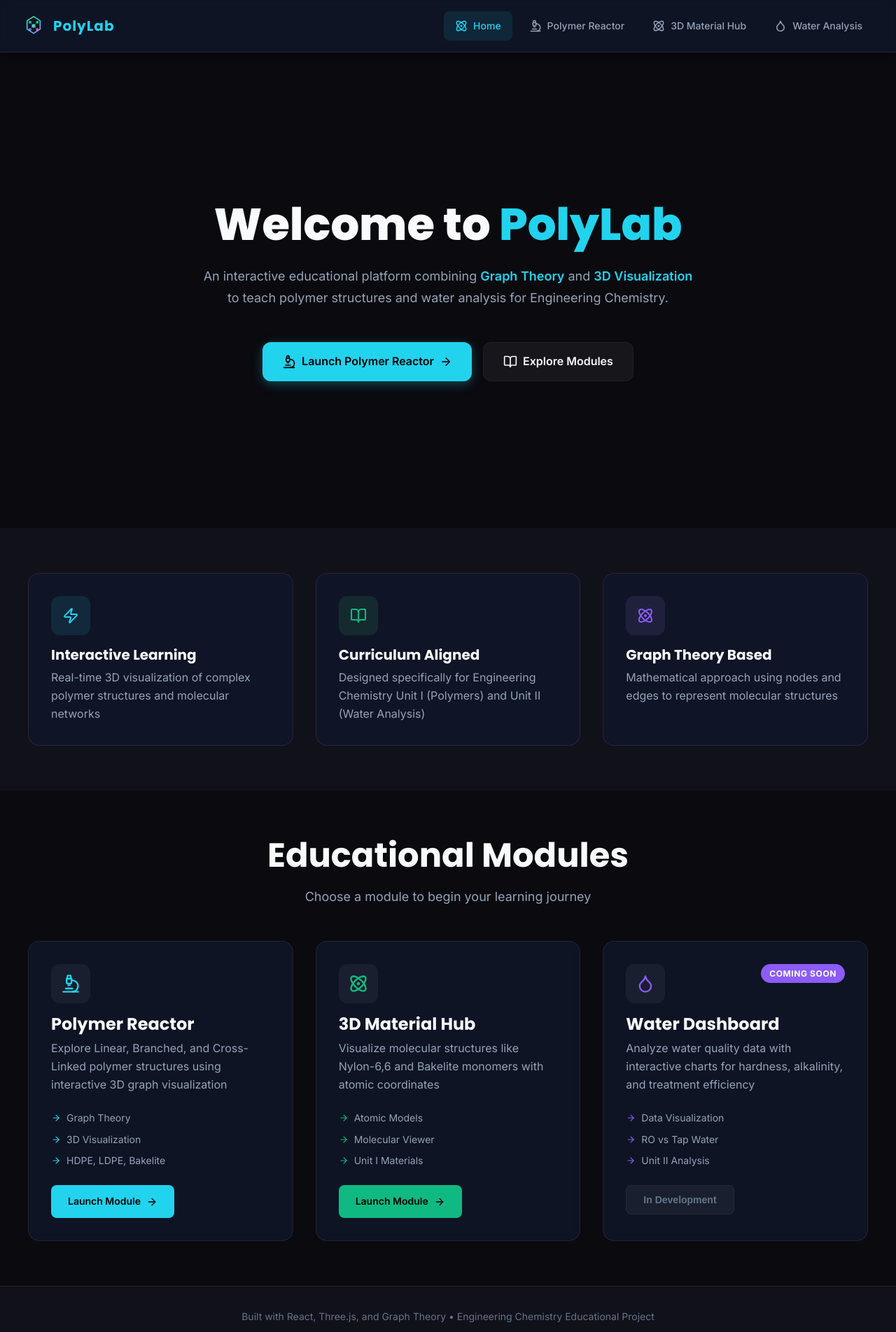
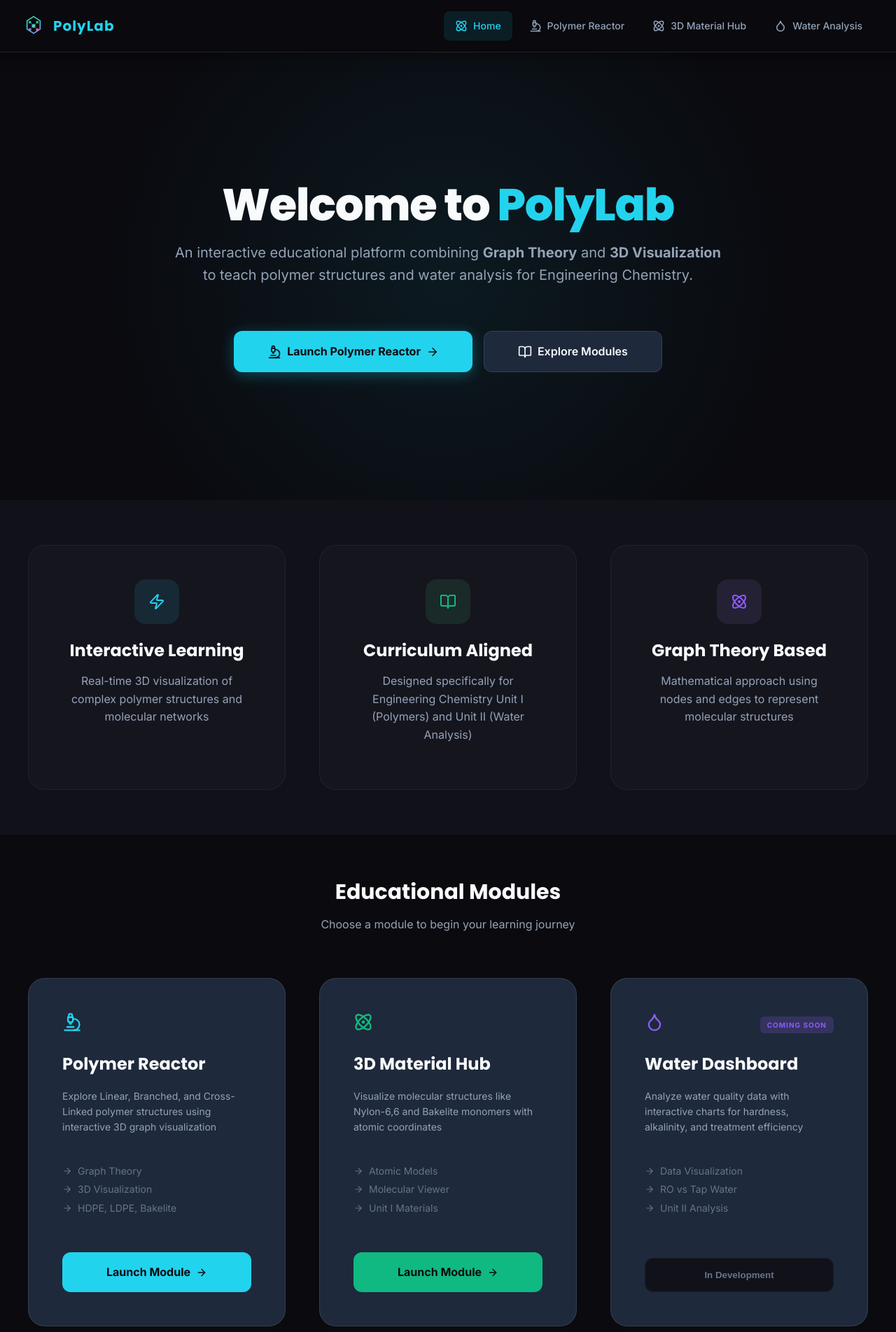
Before and after one commit to Pranjul-00/PolyLab, a React (Vite) app: page / in a window 1280 px wide. Shown: the top 1904 px of the page at 70% size. Built offline with nearby package versions, Linux system fonts and the light colour scheme.

Commit message:
feat: implement Scientific Lab theme and enhance 3D molecular visualization realism

```diff
--- a/src/components/MoleculeViewer.jsx
+++ b/src/components/MoleculeViewer.jsx
@@ -23,7 +23,7 @@ function MoleculeViewer({ molecule, autoRotate = false }) {
 
         // Scene setup
         const scene = new THREE.Scene();
-        scene.background = new THREE.Color(0x050505);
+        scene.background = new THREE.Color(0x0a0a0f);
         sceneRef.current = scene;
 
         // Camera setup
--- a/src/components/Navigation.module.css
+++ b/src/components/Navigation.module.css
@@ -4,10 +4,10 @@
     position: sticky;
     top: 0;
     z-index: 1000;
-    background: var(--glass-bg);
-    backdrop-filter: blur(var(--glass-blur));
-    border-bottom: 1px solid var(--glass-border);
-    box-shadow: 0 4px 12px rgba(0, 0, 0, 0.3);
+    background: rgba(10, 10, 15, 0.85);
+    backdrop-filter: blur(12px);
+    border-bottom: 1px solid var(--color-border-medium);
+    box-shadow: 0 4px 20px rgba(0, 0, 0, 0.4);
 }
 
 .navContainer {
--- a/src/pages/Home.module.css
+++ b/src/pages/Home.module.css
@@ -1,287 +1,198 @@
-/* Home.module.css */
+/* Home.module.css - Scientific Lab Redesign */
 
 .homePage {
+    background-color: var(--color-bg-primary);
+    color: var(--color-text-primary);
     min-height: 100vh;
-    display: flex;
-    flex-direction: column;
 }
 
-/* ========================================
-   Hero Section
-   ======================================== */
-
+/* Hero Section */
 .hero {
     position: relative;
-    min-height: 85vh;
+    min-height: 80vh;
     display: flex;
     align-items: center;
     justify-content: center;
-    overflow: hidden;
-    padding: var(--space-2xl) var(--space-lg);
+    padding: var(--space-3xl) var(--space-xl);
+    background: radial-gradient(circle at 50% 50%, rgba(34, 211, 238, 0.08) 0%, transparent 70%);
 }
 
 .heroContent {
-    position: relative;
+    max-width: 1000px;
+    text-align: center;
     z-index: 2;
-    max-width: 900px;
-    text-align: center;
-}
-
-.heroText {
-    animation: fadeIn 0.8s ease-out;
-}
-
-.badge {
-    display: inline-flex;
-    align-items: center;
-    gap: 0.5rem;
-    padding: 0.5rem 1rem;
-    background: rgba(74, 222, 128, 0.1);
-    border: 1px solid rgba(74, 222, 128, 0.3);
-    border-radius: 2rem;
-    color: var(--color-accent-green);
-    font-size: var(--text-sm);
-    font-weight: 600;
-    margin-bottom: var(--space-lg);
 }
 
 .heroTitle {
     font-size: var(--text-5xl);
+    font-weight: 800;
+    margin-bottom: var(--space-md);
+    letter-spacing: -0.02em;
     font-family: var(--font-display);
-    font-weight: 900;
-    margin-bottom: var(--space-lg);
     line-height: 1.1;
 }
 
 .heroSubtitle {
-    font-size: var(--text-lg);
+    font-size: var(--text-xl);
     color: var(--color-text-secondary);
-    margin-bottom: var(--space-2xl);
-    line-height: 1.7;
-    max-width: 700px;
-    margin-left: auto;
-    margin-right: auto;
-}
-
-.heroSubtitle strong {
-    color: var(--color-accent-cyan);
-    font-weight: 600;
+    max-width: 800px;
+    margin: 0 auto var(--space-3xl) auto;
+    line-height: 1.6;
 }
 
 .heroButtons {
     display: flex;
     gap: var(--space-md);
     justify-content: center;
-    flex-wrap: wrap;
 }
 
 .primaryButton {
-    display: inline-flex;
+    background: var(--color-accent-cyan);
+    color: #0a0a0f;
+    padding: var(--space-md) var(--space-2xl);
+    border-radius: var(--radius-lg);
+    font-weight: 700;
+    display: flex;
     align-items: center;
-    gap: 0.5rem;
-    padding: 0.875rem 1.75rem;
-    background: var(--color-accent-cyan);
-    color: #000;
-    font-weight: 600;
-    font-size: var(--text-base);
-    border-radius: var(--radius-lg);
+    gap: var(--space-sm);
+    transition: all var(--transition-base);
     text-decoration: none;
-    transition: all var(--transition-base);
-    box-shadow: 0 4px 15px rgba(34, 211, 238, 0.3);
+    box-shadow: 0 4px 20px rgba(34, 211, 238, 0.3);
 }
 
 .primaryButton:hover {
-    transform: translateY(-2px);
-    box-shadow: 0 8px 25px rgba(34, 211, 238, 0.4);
-    background: #1ac7e0;
+    transform: translateY(-4px);
+    box-shadow: 0 8px 30px rgba(34, 211, 238, 0.4);
 }
 
 .secondaryButton {
-    display: inline-flex;
+    background: var(--color-bg-tertiary);
+    border: 1px solid var(--color-border-medium);
+    color: var(--color-text-primary);
+    padding: var(--space-md) var(--space-2xl);
+    border-radius: var(--radius-lg);
+    font-weight: 600;
+    display: flex;
     align-items: center;
-    gap: 0.5rem;
-    padding: 0.875rem 1.75rem;
-    background: rgba(255, 255, 255, 0.05);
-    color: var(--color-text-primary);
-    font-weight: 600;
-    font-size: var(--text-base);
-    border: 1px solid var(--color-border-subtle);
-    border-radius: var(--radius-lg);
+    gap: var(--space-sm);
+    transition: all var(--transition-base);
     text-decoration: none;
-    transition: all var(--transition-base);
 }
 
 .secondaryButton:hover {
-    background: rgba(255, 255, 255, 0.1);
-    border-color: var(--color-border-medium);
+    background: rgba(255, 255, 255, 0.05);
+    border-color: var(--color-accent-cyan);
 }
 
-/* Animated Gradient Background - REMOVED for cleaner design */
-
-/* ========================================
-   Features Section
-   ======================================== */
-
+/* Features Section */
 .features {
-    padding: var(--space-3xl) var(--space-lg);
+    padding: var(--space-3xl) var(--space-xl);
     background: var(--color-bg-secondary);
 }
 
 .featureGrid {
+    display: grid;
+    grid-template-columns: repeat(3, 1fr);
+    gap: var(--space-2xl);
     max-width: 1200px;
     margin: 0 auto;
-    display: grid;
-    grid-template-columns: 1fr;
-    gap: var(--space-xl);
 }
 
 .featureCard {
-    padding: var(--space-xl);
-    background: var(--glass-bg);
-    backdrop-filter: blur(var(--glass-blur));
-    border: 1px solid var(--glass-border);
-    border-radius: var(--radius-xl);
-    transition: transform var(--transition-base);
+    text-align: center;
+    padding: var(--space-2xl);
+    background: rgba(255, 255, 255, 0.02);
+    border-radius: var(--radius-2xl);
+    border: 1px solid var(--color-border-subtle);
+    transition: all var(--transition-base);
 }
 
 .featureCard:hover {
     transform: translateY(-4px);
+    border-color: var(--color-accent-cyan);
 }
 
 .featureIcon {
-    width: 56px;
-    height: 56px;
+    width: 64px;
+    height: 64px;
+    margin: 0 auto var(--space-lg) auto;
     display: flex;
     align-items: center;
     justify-content: center;
-    border-radius: var(--radius-lg);
-    margin-bottom: var(--space-md);
+    border-radius: var(--radius-xl);
 }
 
-.featureCard h3 {
-    font-size: var(--text-xl);
-    margin-bottom: var(--space-sm);
-    color: var(--color-text-primary);
-}
-
-.featureCard p {
-    color: var(--color-text-secondary);
-    line-height: 1.6;
-    margin: 0;
-}
-
-/* ========================================
-   Modules Section
-   ======================================== */
-
+/* Modules Section */
 .modules {
-    padding: var(--space-3xl) var(--space-lg);
+    padding: var(--space-3xl) var(--space-xl);
 }
 
 .modulesHeader {
     text-align: center;
-    margin-bottom: var(--space-2xl);
-}
-
-.modulesHeader h2 {
-    font-size: var(--text-4xl);
-    margin-bottom: var(--space-md);
-}
-
-.modulesHeader p {
-    font-size: var(--text-lg);
-    color: var(--color-text-secondary);
+    margin-bottom: var(--space-3xl);
 }
 
 .moduleGrid {
+    display: grid;
+    grid-template-columns: repeat(3, 1fr);
+    gap: var(--space-2xl);
     max-width: 1200px;
     margin: 0 auto;
-    display: grid;
-    grid-template-columns: 1fr;
-    gap: var(--space-xl);
 }
 
 .moduleCard {
-    padding: var(--space-xl);
-    background: var(--glass-bg);
-    backdrop-filter: blur(var(--glass-blur));
-    border: 1px solid var(--glass-border);
-    border-radius: var(--radius-xl);
+    background: var(--color-bg-tertiary);
+    border: 1px solid var(--color-border-medium);
+    border-radius: var(--radius-2xl);
+    padding: var(--space-2xl);
+    display: flex;
+    flex-direction: column;
+    gap: var(--space-md);
     transition: all var(--transition-base);
     position: relative;
     overflow: hidden;
 }
 
-.moduleCard::before {
-    content: '';
-    position: absolute;
-    top: 0;
-    left: 0;
-    width: 100%;
-    height: 4px;
-    background: linear-gradient(90deg, transparent, var(--accent-color), transparent);
-    opacity: 0;
-    transition: opacity var(--transition-base);
+.moduleCard:hover {
+    transform: translateY(-8px);
+    border-color: var(--accent-color);
+    box-shadow: 0 10px 30px rgba(0, 0, 0, 0.3);
 }
 
-.moduleCard:hover::before {
-    opacity: 1;
-}
-
-.moduleCard.cyan {
-    --accent-color: var(--color-accent-cyan);
-}
-
-.moduleCard.green {
-    --accent-color: var(--color-accent-green);
-}
-
-.moduleCard.purple {
-    --accent-color: var(--color-accent-purple);
-}
-
-.moduleCard:hover {
-    transform: translateY(-4px);
-    border-color: var(--accent-color);
-    box-shadow: 0 12px 30px rgba(0, 0, 0, 0.4);
-}
+.moduleCard.cyan { --accent-color: var(--color-accent-cyan); }
+.moduleCard.green { --accent-color: var(--color-accent-green); }
+.moduleCard.purple { --accent-color: var(--color-accent-purple); }
 
 .moduleHeader {
     display: flex;
     justify-content: space-between;
-    align-items: flex-start;
-    margin-bottom: var(--space-md);
+    align-items: center;
+    margin-bottom: var(--space-sm);
 }
 
 .moduleIcon {
-    width: 56px;
-    height: 56px;
-    display: flex;
-    align-items: center;
-    justify-content: center;
-    background: rgba(255, 255, 255, 0.05);
-    border-radius: var(--radius-lg);
     color: var(--accent-color);
 }
 
 .comingSoonBadge {
-    padding: 0.25rem 0.75rem;
-    background: var(--color-accent-purple);
-    color: white;
-    font-size: var(--text-xs);
+    font-size: 10px;
+    text-transform: uppercase;
+    letter-spacing: 0.1em;
+    padding: 4px 10px;
+    background: rgba(139, 92, 246, 0.2);
+    color: var(--color-accent-purple);
+    border-radius: var(--radius-sm);
     font-weight: 700;
-    border-radius: 1rem;
-    text-transform: uppercase;
-    letter-spacing: 0.05em;
 }
 
 .moduleTitle {
     font-size: var(--text-2xl);
-    margin-bottom: var(--space-sm);
-    color: var(--color-text-primary);
+    font-weight: 700;
+    margin-bottom: var(--space-xs);
 }
 
 .moduleDescription {
+    font-size: var(--text-sm);
     color: var(--color-text-secondary);
     line-height: 1.6;
     margin-bottom: var(--space-lg);
@@ -289,117 +200,76 @@
 
 .featureList {
     list-style: none;
-    margin-bottom: var(--space-lg);
-    display: flex;
-    flex-direction: column;
-    gap: 0.5rem;
+    margin-bottom: var(--space-xl);
+    flex-grow: 1;
 }
 
 .featureList li {
     display: flex;
     align-items: center;
-    gap: 0.5rem;
-    color: var(--color-text-secondary);
+    gap: var(--space-sm);
     font-size: var(--text-sm);
-}
-
-.featureList li svg {
-    color: var(--accent-color);
-    flex-shrink: 0;
+    color: var(--color-text-tertiary);
+    margin-bottom: var(--space-xs);
 }
 
 .moduleButton {
-    display: inline-flex;
+    background: var(--accent-color);
+    color: #0a0a0f;
+    padding: var(--space-md);
+    border-radius: var(--radius-lg);
+    font-weight: 700;
+    display: flex;
     align-items: center;
-    gap: 0.5rem;
-    padding: 0.75rem 1.5rem;
-    background: var(--accent-color);
-    color: #000;
-    font-weight: 600;
-    border-radius: var(--radius-md);
+    justify-content: center;
+    gap: var(--space-sm);
     text-decoration: none;
-    transition: all var(--transition-fast);
-    border: none;
-    cursor: pointer;
-    font-size: var(--text-sm);
-}
-
-.moduleButton:hover {
-    transform: translateX(4px);
-    box-shadow: 0 4px 12px rgba(0, 0, 0, 0.3);
+    transition: all var(--transition-base);
 }
 
 .moduleButtonDisabled {
-    display: inline-flex;
-    align-items: center;
-    gap: 0.5rem;
-    padding: 0.75rem 1.5rem;
-    background: rgba(255, 255, 255, 0.05);
+    background: var(--color-bg-secondary);
     color: var(--color-text-tertiary);
+    padding: var(--space-md);
+    border-radius: var(--radius-lg);
     font-weight: 600;
-    border-radius: var(--radius-md);
     border: 1px solid var(--color-border-subtle);
     cursor: not-allowed;
-    font-size: var(--text-sm);
+    text-align: center;
 }
 
-/* ========================================
-   Footer
-   ======================================== */
-
+/* Footer */
 .footer {
-    padding: var(--space-xl);
+    padding: var(--space-2xl) var(--space-xl);
     text-align: center;
-    border-top: 1px solid var(--glass-border);
+    border-top: 1px solid var(--color-border-subtle);
+    color: var(--color-text-tertiary);
     background: var(--color-bg-secondary);
-    margin-top: auto;
-}
-
-.footer p {
-    color: var(--color-text-tertiary);
-    font-size: var(--text-sm);
-    margin: 0;
-    margin-bottom: 0.5rem;
-}
-
-.footer p:last-child {
-    margin-bottom: 0;
-}
-
-.credit {
-    font-size: var(--text-xs);
 }
 
 .credit a {
     color: var(--color-accent-cyan);
+    text-decoration: none;
     font-weight: 600;
-    transition: opacity var(--transition-fast);
 }
 
-.credit a:hover {
-    opacity: 0.8;
+/* Responsive */
+@media (max-width: 1024px) {
+    .moduleGrid, .featureGrid {
+        grid-template-columns: 1fr 1fr;
+    }
 }
 
-/* ========================================
-   Responsive Design
-   ======================================== */
-
-@media (min-width: 768px) {
-    .featureGrid {
-        grid-template-columns: repeat(3, 1fr);
-    }
-
-    .moduleGrid {
-        grid-template-columns: repeat(2, 1fr);
+@media (max-width: 768px) {
+    .moduleGrid, .featureGrid {
+        grid-template-columns: 1fr;
     }
 
     .heroTitle {
-        font-size: 4rem;
+        font-size: var(--text-4xl);
+    }
+
+    .heroButtons {
+        flex-direction: column;
     }
 }
-
-@media (min-width: 1024px) {
-    .moduleGrid {
-        grid-template-columns: repeat(3, 1fr);
-    }
-}
```
